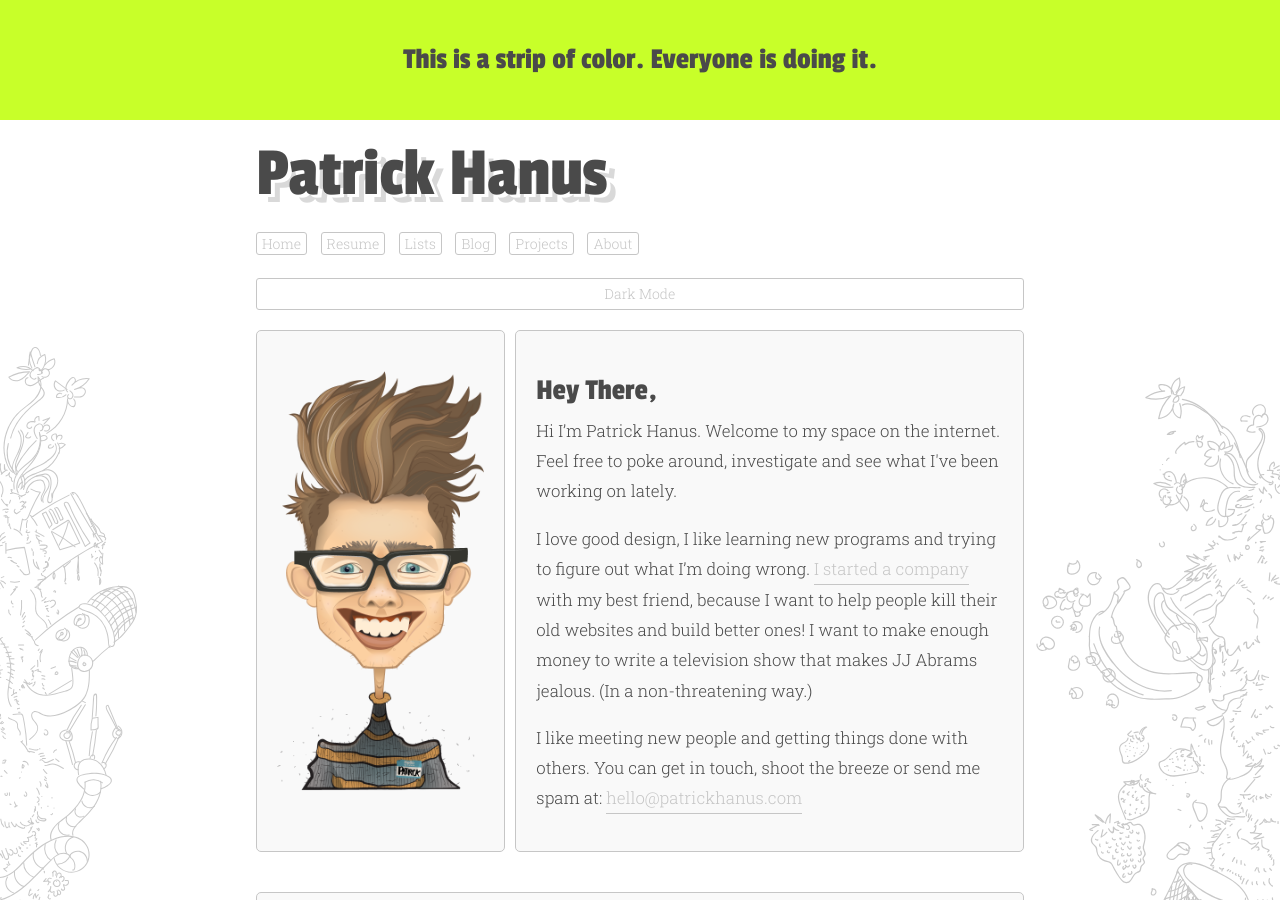
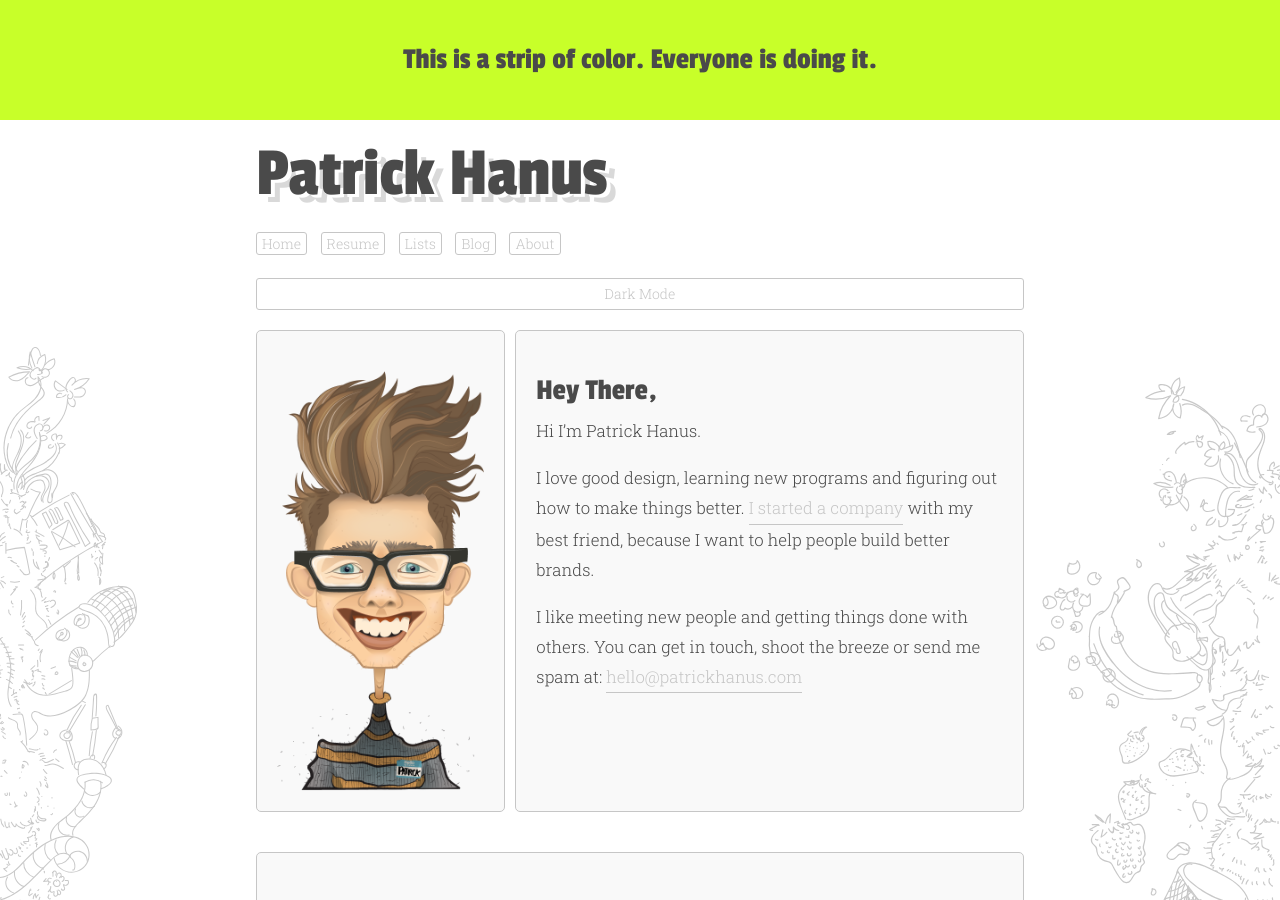
Before and after one commit to theHsEdition/PatrickHanus.com, a Jekyll site: the page built from _pages/index.html, in a window 1280 px wide and 900 px high. Built offline with Jekyll 4.4.1, drawn with Linux system fonts in a browser that asks for light colours; part of the change alters nothing that is shown.

```diff
--- a/_config.yml
+++ b/_config.yml
@@ -8,7 +8,7 @@ logo: "/assets/logo.png"
 
 # User settings
 username: Patrick Hanus
-user_title: Patrick Hanus | Designer & Developer
+user_title: Designer & Developer
 email: patrick@skymse.com
 twitter_username: "@thehsedition"
 github_username:  "@thehsedition"
@@ -27,7 +27,7 @@ compress_html:
 #    style: compressed
 
 exclude: [README.md, CHANGELOG.md]
-include: ["_pages", "_projects"]
+include: ["_pages"]
 permalink: /:title/
 
 # Links to include in menu navigation
@@ -44,27 +44,24 @@ links:
   - title: Blog
     url: /blog.html
     img:
-  - title: Projects
-    url: /projects.html
-    img:
   - title: About
     url: /about.html
     img:
 
 # projects in header index
-projects:
-  - name: Skymouse Studios
-    url: /skymouse.html
-    img: project-willys-farm.jpg
-  - name: RESOURCE Commercial Real Estate
-    url: /resource.html
-    img: project-willys-farm.jpg
-  - name: Other People's Lives
-    url: /resource.html
-    img: project-willys-farm.jpg
-  - name: Man The Movie
-    url: /man-the-movie.html
-    img: project-willys-farm.jpg
+# projects:
+#   - name: Skymouse Studios
+#     url: /skymouse.html
+#     img: project-willys-farm.jpg
+#   - name: RESOURCE Commercial Real Estate
+#     url: /resource.html
+#     img: project-willys-farm.jpg
+#   - name: Other People's Lives
+#     url: /resource.html
+#     img: project-willys-farm.jpg
+#   - name: Man The Movie
+#     url: /man-the-movie.html
+#     img: project-willys-farm.jpg
 
 # Links to Social Media
 social:
@@ -84,11 +81,3 @@ social:
     url: http://bit.ly/ph-github
   - name: Twitter
     url: http://bit.ly/ph-twitter
-
-# Descriptions for Blog Categories
-descriptions:
-  - cat: Life
-    desc: "Things that make life better."
-
-  - cat: Code
-    desc: "Developing a better me"
--- a/_includes/header.html
+++ b/_includes/header.html
@@ -3,7 +3,7 @@
     <head>
         <meta charset="utf-8">
         <meta http-equiv="x-ua-compatible" content="ie=edge">
-    <title>Patrick Hanus | {{ page.title }}</title>
+    <title>{{ page.title }}</title>
         <meta name="description" content="{{ page.seo-description }}">
         <meta name="viewport" content="width=device-width, initial-scale=1">
 
--- a/_layouts/home.html
+++ b/_layouts/home.html
@@ -36,8 +36,8 @@
 
         <section class="two">
                 <h2>Hey There,</h2>
-                <p>Hi I’m Patrick Hanus. Welcome to my space on the internet. Feel free to poke around, investigate and see what I've been working on lately.</p>
-                <p>I love good design, I like learning new programs and trying to figure out what I’m doing wrong. <a title="Go to The Skymouse Studios Website" class="underline" href="http://skymousestudios.com">I started a company</a> with my best friend, because I want to help people kill their old websites and build better ones! I want to make enough money to write a television show that makes JJ Abrams jealous. (In a non-threatening way.)</p>
+                <p>Hi I’m Patrick Hanus.</p>
+                <p>I love good design, learning new programs and figuring out how to make things better. <a title="Go to The Skymouse Studios Website" class="underline" href="https://skymousestudios.com">I started a company</a> with my best friend, because I want to help people build better brands.</p>
                 <p>I like meeting new people and getting things done with others. You can get in touch, shoot the breeze or send me spam at: <a title="Email Patrick Hanus" class="underline" href="mailto:hello@patrickhanus.com">hello@patrickhanus.com</a></p>
         </section>
     </div>
```
